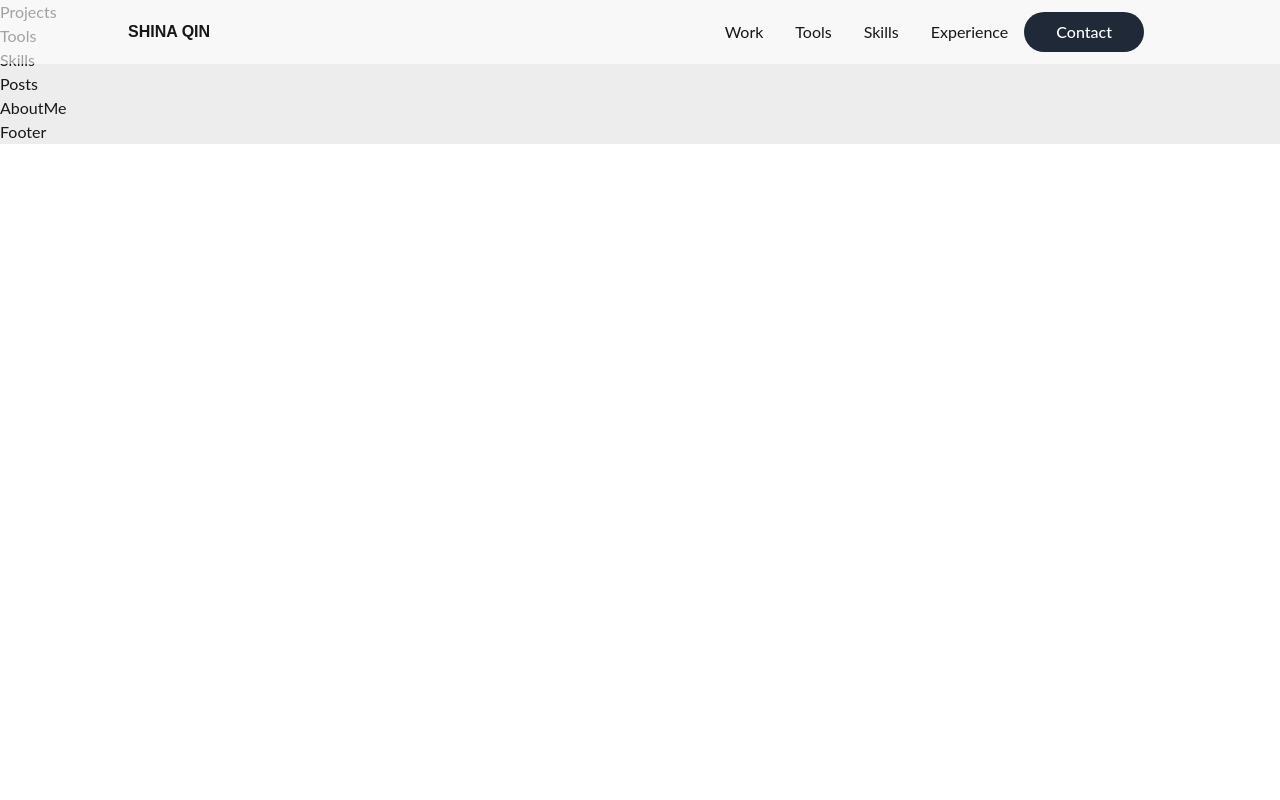
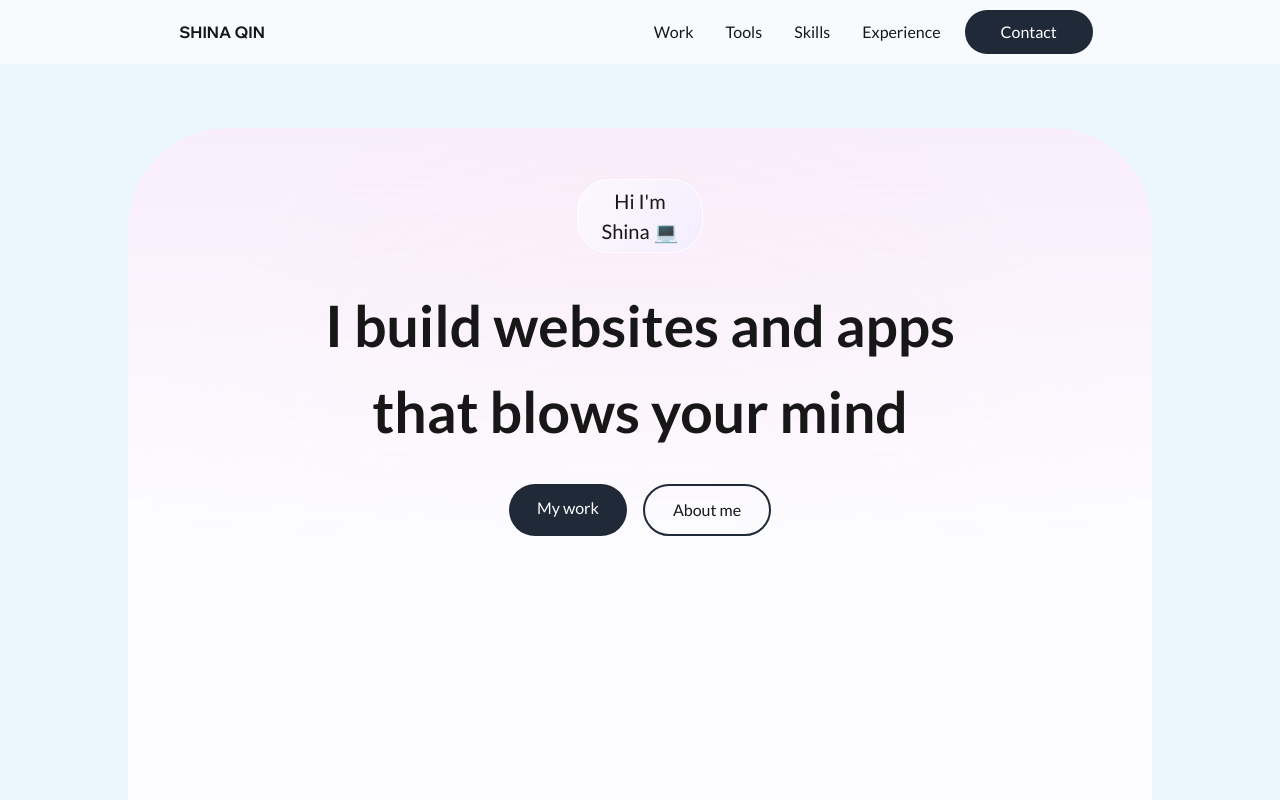
Before and after one commit to bqShina/shina-portfolio, a Next.js app in the folder portfolio-app/: page / in a window 1280 px wide. Shown: the top 800 px of the page. Built offline with nearby package versions, Linux system fonts and the light colour scheme.

Commit message:
finished heading section

```diff
--- /dev/null
+++ b/portfolio-app/app/components/Heading/Heading.module.css
@@ -0,0 +1,9 @@
+.heading_frame {
+    padding: 4% 7% 30%;
+    background:
+    linear-gradient(180deg, rgba(255, 255, 255, 0) 0%, rgb(252, 252, 255) 52%),radial-gradient(53% 80.08% at 50% 69.5%, rgba(253, 225, 241, 0.9), rgba(252, 235, 251, 0.8));
+
+    width: 80%;
+    margin: auto;
+    border-radius: 100px;
+}
--- /dev/null
+++ b/portfolio-app/app/components/Heading/Heading.tsx
@@ -0,0 +1,35 @@
+import Link from "next/link";
+import React from "react";
+import styles from "./Heading.module.css";
+
+const Heading = () => {
+  return (
+    <div className="pt-32">
+      <div className={styles.heading_frame}>
+        <div className="sub-heading">
+          <h6 className="text-center">Hi I&apos;m Shina 💻</h6>
+        </div>
+
+        <h1 className="text-center">
+          I build websites and apps that blows your mind
+        </h1>
+        <div className="flex justify-center">
+          <Link
+            className="mr-4 text-white bg-gray-800 px-7 py-3 rounded-full transition duration-200 hover:scale-95"
+            href="#projects"
+          >
+            My work
+          </Link>
+          <Link
+            className="border-2 border-gray-800 px-7 py-3 rounded-full transition duration-200 hover:scale-95"
+            href={"#"}
+          >
+            About me
+          </Link>
+        </div>
+      </div>
+    </div>
+  );
+};
+
+export default Heading;
--- a/portfolio-app/app/components/NavBar/NavBar.module.css
+++ b/portfolio-app/app/components/NavBar/NavBar.module.css
@@ -1,16 +1,12 @@
 .navbar {
-    padding: 0 10%;
+    padding: 0 14%;
     font-size: 16px;
     background-color: rgba(255, 255, 255, 0.6);
     position: fixed;
     top: 0;
 }
-.logo {
-    font-weight: 800;
-    font-family: "Wix Madefor Text", sans-serif;
-}
 
-.navLinks {
+.nav_links {
     align-items: center;
     font-size: 16px;
 }
--- a/portfolio-app/app/components/NavBar/NavBar.tsx
+++ b/portfolio-app/app/components/NavBar/NavBar.tsx
@@ -1,19 +1,20 @@
 import Link from "next/link";
 import React from "react";
 import styles from "./NavBar.module.css";
+import { wix } from "@/app/layout";
 
 const NarBar = () => {
   return (
-    <div className={`navbar bg-base-100 ${styles.navbar}`}>
+    <div className={`navbar py-8 bg-base-100 ${styles.navbar}`}>
       <div className="flex-1">
-        <Link href="#" className={styles.logo}>
+        <Link href="#" className={wix.className}>
           SHINA QIN
         </Link>
       </div>
       <div className="flex-none">
-        <ul className={`menu menu-horizontal px-2 ${styles.navLinks}`}>
+        <ul className={`menu menu-horizontal px-2 ${styles.nav_links}`}>
           <li>
-            <Link href="#">Work</Link>
+            <Link href="#projects">Work</Link>
           </li>
           <li>
             <Link href="#">Tools</Link>
@@ -27,7 +28,7 @@ const NarBar = () => {
           <li>
             <Link
               href="#"
-              className="text-white bg-gray-800 hover:bg-gray-900 focus:outline-none focus:ring-4 focus:ring-gray-300 font-medium rounded-full text-base px-8 py-2 dark:bg-gray-800 dark:hover:bg-gray-700 dark:focus:ring-gray-700 dark:border-gray-700"
+              className="text-white bg-gray-800 hover:bg-gray-900 focus:bg-gray-900 focus:text-white font-medium rounded-full  px-9 py-3 transition duration-200 hover:scale-95 ml-2"
             >
               Contact
             </Link>
--- a/portfolio-app/app/components/Projects.tsx
+++ /dev/null
@@ -1,7 +0,0 @@
-import React from "react";
-
-const Projects = () => {
-  return <div>Projects</div>;
-};
-
-export default Projects;
--- /dev/null
+++ b/portfolio-app/app/components/Projects/Projects.module.css
@@ -0,0 +1,9 @@
+.project {
+    border-radius: 40px;
+    width: 75%;
+    margin: auto;
+    padding: 20%;
+    box-shadow: 0 .6021873017743928px 1.8065619053231785px -1.25px #0000002e,
+        0 2.288533303243457px 6.8655999097303715px -2.5px #00000029,
+        0 10px 30px -3.75px #00000010;
+}
--- /dev/null
+++ b/portfolio-app/app/components/Projects/Projects.tsx
@@ -0,0 +1,15 @@
+import React from "react";
+import styles from "./Projects.module.css";
+
+const Projects = () => {
+  return (
+    <div id="projects">
+      <div className={`bg-red-50 ${styles.project}`}>project 1</div>
+      <div className={`bg-violet-50 ${styles.project}`}>project 2</div>
+      <div className={`bg-red-50 ${styles.project}`}>project 3</div>
+      <div className={`bg-violet-50 ${styles.project}`}>project 4</div>
+    </div>
+  );
+};
+
+export default Projects;
--- a/portfolio-app/app/globals.css
+++ b/portfolio-app/app/globals.css
@@ -1,10 +1,10 @@
 @tailwind base;
 @tailwind components;
 @tailwind utilities;
-@import url('https://fonts.googleapis.com/css2?family=Lato:ital,wght@0,100;0,300;0,400;0,700;0,900;1,100;1,300;1,400;1,700;1,900&family=Wix+Madefor+Text:ital,wght@0,400..800;1,400..800&display=swap');
+/* @import url('https://fonts.googleapis.com/css2?family=Lato:ital,wght@0,100;0,300;0,400;0,700;0,900;1,100;1,300;1,400;1,700;1,900&family=Wix+Madefor+Text:ital,wght@0,400..800;1,400..800&display=swap'); */
 
 :root {
-  --background: #ededed;
+  --background: #ebf6fd;
   --box-background:radial-gradient(53% 80.08000000000001% at 50% 69.5%, var(rgb(252, 235, 239), #fcebef) 0%, rgba(252, 252, 255, 0) 100%);
   --foreground: #171717;
 }
@@ -19,8 +19,27 @@
 body {
   color: var(--foreground);
   background: var(--background);
-  font-family: "Lato",
-    sans-serif;
+}
+
+h6 {
+  font-size: 20px;
+}
+
+h1 {
+  font-size: 57px;
+  font-weight: 700;
+  width: 80%;
+  margin: 30px auto ;
+}
+
+.sub-heading {
+  /* display: inline-block; */
+  background: linear-gradient(125deg, rgba(255, 255, 255, .6) 0%, var(--token-7271da1b-9f0a-41bd-91b9-d7098d8944de, rgb(244, 237, 255)) 100%);
+  border-radius: 32px;
+  border: 1px solid white;
+  width: 15%;
+  margin: auto;
+  padding: 6px 20px;
 }
 
 @layer utilities {
@@ -28,10 +47,3 @@ body {
     text-wrap: balance;
   }
 }
-
-/* .wix-madefor-display-<uniquifier> {
-  font-family: "Wix Madefor Display", sans-serif;
-  font-optical-sizing: auto;
-  font-weight: <weight>;
-  font-style: normal;
-} */
--- a/portfolio-app/app/layout.tsx
+++ b/portfolio-app/app/layout.tsx
@@ -1,18 +1,18 @@
 import type { Metadata } from "next";
-import localFont from "next/font/local";
 import "./globals.css";
+import { Wix_Madefor_Display, Lato } from "next/font/google";
 import NarBar from "./components/NavBar/NavBar";
 import Footer from "./components/Footer";
 
-const geistSans = localFont({
-  src: "./fonts/GeistVF.woff",
-  variable: "--font-geist-sans",
-  weight: "100 900",
+const lato = Lato({
+  subsets: ["latin"],
+  weight: ["400", "700", "900"],
+  variable: "--body-font",
 });
-const geistMono = localFont({
-  src: "./fonts/GeistMonoVF.woff",
-  variable: "--font-geist-mono",
-  weight: "100 900",
+
+export const wix = Wix_Madefor_Display({
+  subsets: ["latin"],
+  weight: ["700"],
 });
 
 export const metadata: Metadata = {
@@ -27,9 +27,7 @@ export default function RootLayout({
 }>) {
   return (
     <html lang="en">
-      <body
-        className={`${geistSans.variable} ${geistMono.variable} antialiased`}
-      >
+      <body className={`${lato.className} scroll-smooth!`}>
         <NarBar />
         <main>{children}</main>
         <Footer />
--- a/portfolio-app/app/page.tsx
+++ b/portfolio-app/app/page.tsx
@@ -1,12 +1,14 @@
 import AboutMe from "./components/About";
+import Heading from "./components/Heading/Heading";
 import Posts from "./components/Posts";
-import Projects from "./components/Projects";
+import Projects from "./components/Projects/Projects";
 import Skills from "./components/Skills";
 import Tools from "./components/Tools";
 
 export default function Home() {
   return (
     <main>
+      <Heading />
       <Projects />
       <Tools />
       <Skills />
```
Also changed, not shown: portfolio-app/app/fonts/GeistMonoVF.woff (deleted), portfolio-app/app/fonts/GeistVF.woff (deleted).
